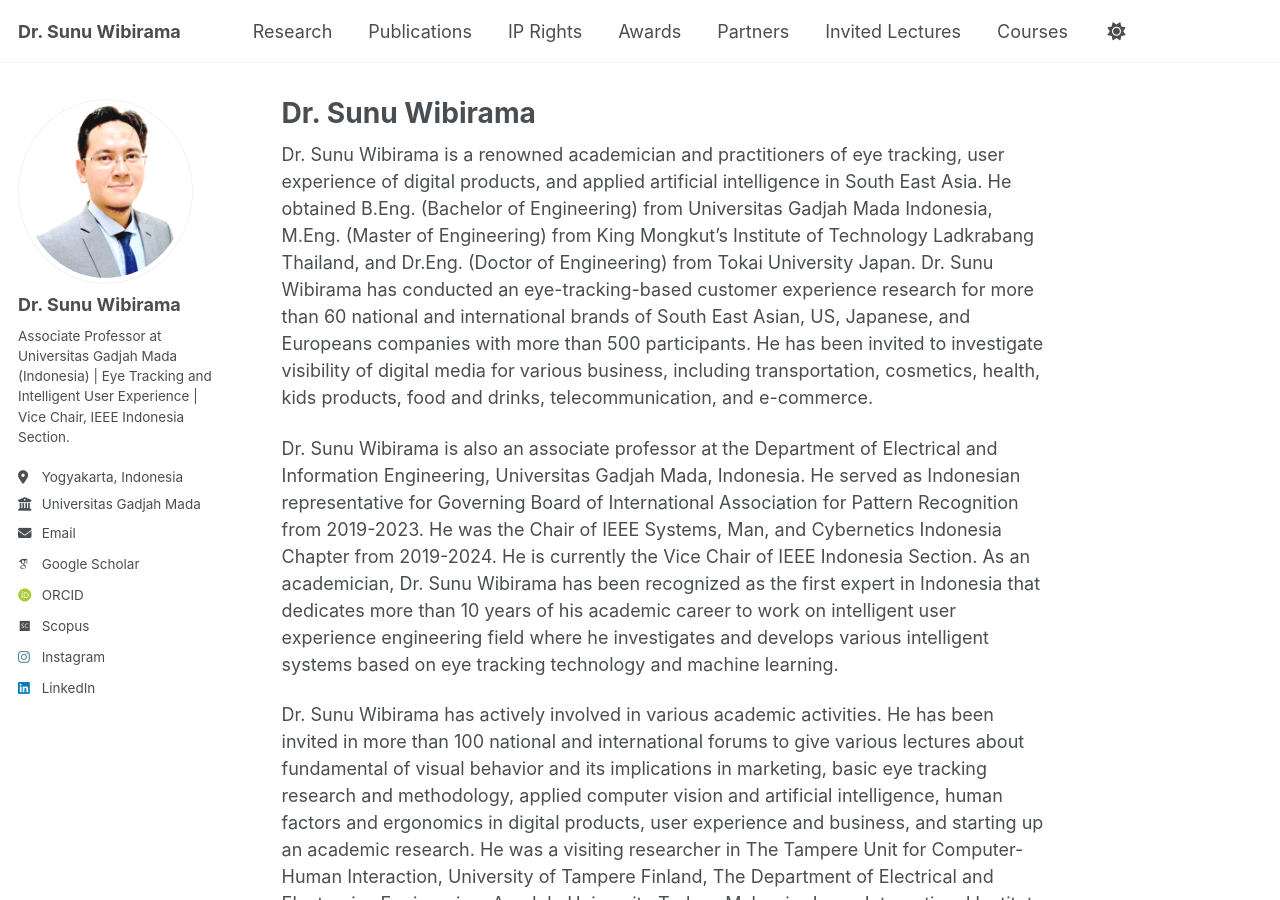
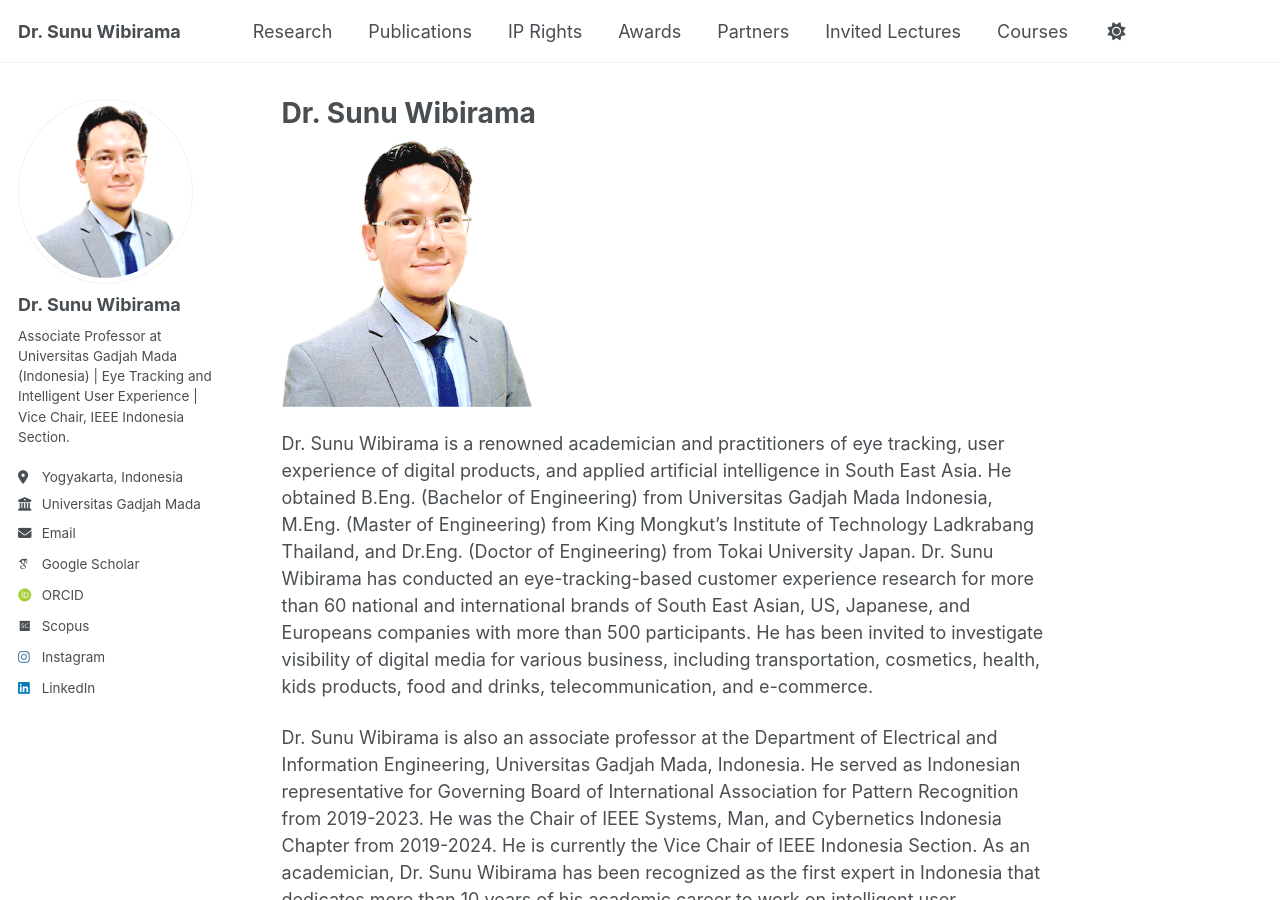
Before and after one commit to wibirama/wibirama.github.io, a Jekyll site: the page built from _pages/about.md, in a window 1280 px wide and 900 px high. Built offline with Jekyll 4.4.1, drawn with Linux system fonts in a browser that asks for light colours; some web fonts are replaced; a script that is not in the unit is left out.

Commit message:
Update about.md

```diff
--- a/_pages/about.md
+++ b/_pages/about.md
@@ -6,6 +6,8 @@ redirect_from:
   - /about/
   - /about.html
 ---
+
+<img src="/images/Sunu_2020_NaturalLook_transparent_Web.png" width="250">
 
 Dr. Sunu Wibirama is a renowned academician and practitioners of eye tracking, user experience of digital products, and applied artificial intelligence in South East Asia. He obtained B.Eng. (Bachelor of Engineering) from Universitas Gadjah Mada Indonesia, M.Eng. (Master of Engineering) from King Mongkut’s Institute of Technology Ladkrabang Thailand, and Dr.Eng. (Doctor of Engineering) from Tokai University Japan. Dr. Sunu Wibirama has conducted an eye-tracking-based customer experience research for more than 60 national and international brands of South East Asian, US, Japanese, and Europeans companies with more than 500 participants. He has been invited to investigate visibility of digital media for various business, including transportation, cosmetics, health, kids products, food and drinks, telecommunication, and e-commerce.
 
```
